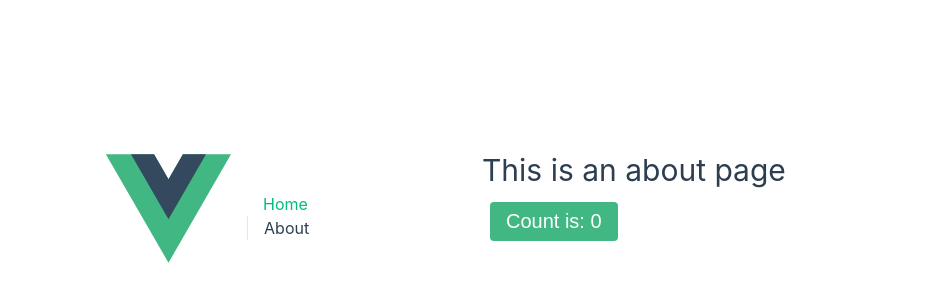
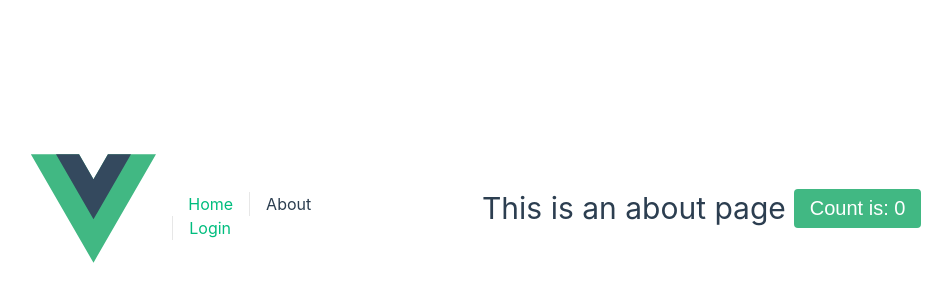
Before and after one commit to EduardoBallico/vue-learning-project, a Vue app: page /about in a window 1280 px wide. Shown: the part 192-492 px from the top of the page, without its empty margins (158-1110 px from the left). Built offline with nearby package versions, Linux system fonts and the light colour scheme.

Commit message:
Feat: Playing around with pages [new]

```diff
--- a/src/App.vue
+++ b/src/App.vue
@@ -9,8 +9,9 @@ import { RouterLink, RouterView } from 'vue-router'
     <div class="wrapper">
 
       <nav>
-        <RouterLink to="/">Home</RouterLink>
+        <RouterLink to="/home">Home</RouterLink>
         <RouterLink to="/about">About</RouterLink>
+        <RouterLink to="/login">Login</RouterLink>
       </nav>
     </div>
   </header>
--- /dev/null
+++ b/src/components/TextInput.vue
@@ -0,0 +1,26 @@
+<template>
+	<input
+		type="text"
+		placeholder=placeholder
+		class="input"
+	>
+</template>
+
+<script setup>
+	const props = defineProps({
+		placeholder: String
+	}
+	)
+</script>
+
+<style scoped>
+	 .input {
+		background-color: #fff;
+		border: none;
+		border-radius: 0.25rem;
+		color: #41b883;
+		font-size: 1.25rem;
+		padding: 0.5rem 1rem;
+		margin: 0.5rem 0.5rem;
+	}
+</style>
--- a/src/router/index.js
+++ b/src/router/index.js
@@ -1,21 +1,22 @@
 import { createRouter, createWebHistory } from 'vue-router'
-import HomeView from '../views/HomeView.vue'
 
 const router = createRouter({
   history: createWebHistory(import.meta.env.BASE_URL),
   routes: [
     {
-      path: '/',
+      path: '/home',
       name: 'home',
-      component: HomeView
+      component: () => import('../views/HomeView.vue')
     },
     {
       path: '/about',
       name: 'about',
-      // route level code-splitting
-      // this generates a separate chunk (About.[hash].js) for this route
-      // which is lazy-loaded when the route is visited.
       component: () => import('../views/AboutView.vue')
+    },
+    {
+      path: '/login',
+      name: 'login',
+      component: () => import('../views/LoginView.vue')
     }
   ]
 })
--- a/src/views/AboutView.vue
+++ b/src/views/AboutView.vue
@@ -10,7 +10,7 @@ import ContButton from '../components/ContButton.vue'
 </script>
 
 <style scoped>
-  main {
+  .about {
     min-height: 100vh;
     display: flex;
     align-items: center;
--- a/src/views/HomeView.vue
+++ b/src/views/HomeView.vue
@@ -1,6 +1,6 @@
 <template>
   <main>
-    <div>
+    <div class="about">
       <h1>Home</h1>
       <ContButton />
     </div>
@@ -12,7 +12,7 @@
 </script>
 
 <style scoped>
-  main {
+  .about {
     min-height: 100vh;
     display: flex;
     align-items: center;
--- /dev/null
+++ b/src/views/LoginView.vue
@@ -0,0 +1,27 @@
+<template>
+	<form class="login">
+    	<h1>Login page</h1>
+    	<h1> {{ login }} </h1>
+    	<TextImput
+      		v-model="login"
+			placeholder="Login"
+    	/>
+    	<ContButton />
+  	</form>
+</template>
+
+<script setup>
+  	import TextImput from '../components/TextInput.vue'
+  	import { ref } from 'vue'
+
+	const login = ref('')
+
+</script>
+
+<style scoped>
+	.login {
+    	min-height: 100vh;
+    	display: flex;
+    	align-items: center;
+  	}
+</style>
```
Also changed, not shown: src/components/ContButton.vue (indentation only).
